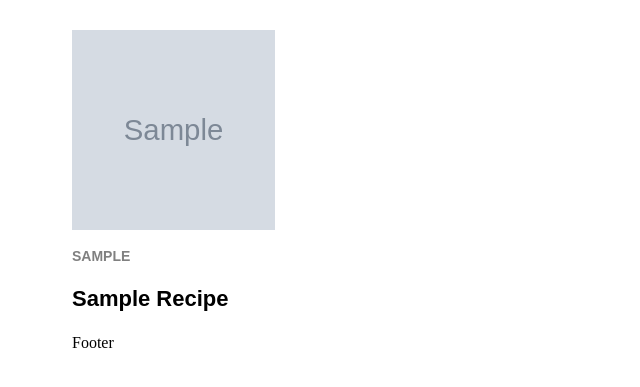
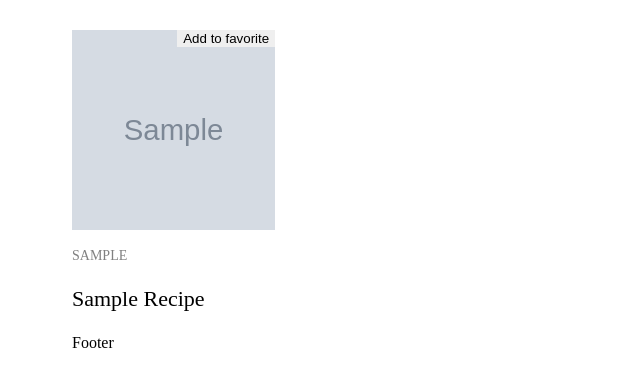
Before and after one commit to nikrenxd/recipe-site, a Django app: a page that uses meals/templates/meals/meal_recipes.html in a window 1280 px wide. Shown: the part 134-521 px from the top of the page, without its empty margins (0-640 px from the left). Run offline with Django 4.2, Linux system fonts and the light colour scheme; tables that the repository leaves empty hold one stand-in row (values such as "Sample post"); grey boxes marked "Sample" are stand-in pictures.

Commit message:
Added favorite recipes

```diff
--- a/meals/templates/meals/meal_recipes.html
+++ b/meals/templates/meals/meal_recipes.html
@@ -9,6 +9,14 @@
                 <a href="{{ meal_recipe.get_absolute_url }}">
                     <div class="meal-card-head">
                         <img class="meal-card-image" src="{{ meal_recipe.recipe_image.url }}">
+                        <a href="{% url 'recipe-favorite' meal_slug meal_recipe.slug meal_recipe.id %}">
+                            {% if meal_recipe in user.favorite_recipes.all %}
+                                <button class="btn-favorite">Remove from favorite</button>
+                            {% else %}
+                                <button class="btn-favorite">Add to favorite</button>
+                            {% endif %}
+
+                        </a>
                     </div>
 
                     <div class="meal-card-body">
--- a/recipes/urls.py
+++ b/recipes/urls.py
@@ -1,6 +1,6 @@
 from django.urls import path
 
-from .views import RecipeDetailView
+from .views import RecipeDetailView, RecipeFavoriteView
 
 urlpatterns = [
     path(
@@ -8,4 +8,9 @@
         RecipeDetailView.as_view(),
         name="recipe-detail",
     ),
+    path(
+        "add-to-favorite/<slug:meal_slug>/<slug:recipe_slug>/<int:pk>/",
+        RecipeFavoriteView.as_view(),
+        name="recipe-favorite",
+    ),
 ]
--- a/static/css/meals/meals_recipes.css
+++ b/static/css/meals/meals_recipes.css
@@ -2,6 +2,10 @@
     display: grid;
     grid-template-columns: 1fr 1fr 1fr 1fr 1fr;
     column-gap: 30px;
+}
+
+.meal-card-head {
+    position: relative;
 }
 
 .meal-card-image {
@@ -9,6 +13,14 @@
     height: 200px;
     object-fit: cover;
 
+}
+
+.btn-favorite {
+    position: absolute;
+    top: 0;
+    right: 0;
+    border: none;
+    cursor: pointer;
 }
 
 .meal-recipe-card a {
--- a/users/models.py
+++ b/users/models.py
@@ -9,7 +9,11 @@
     email = models.EmailField(max_length=155, unique=True)
     name = models.CharField(max_length=100, blank=True, null=True)
 
-    favorite_recipes = models.ManyToManyField(Recipe, blank=True)
+    favorite_recipes = models.ManyToManyField(
+        Recipe,
+        blank=True,
+        related_name="users",
+    )
 
     username = None
     first_name = None
--- a/users/templates/users/favorite_list.html
+++ b/users/templates/users/favorite_list.html
@@ -8,7 +8,7 @@
 
 
 {% if favorites %}
-    {{ amount }}
+    <p>Recipes {{ amount }}</p>
 {% else %}
     <p>You haven't saved anything yet.</p>
 {% endif %}
```
Also changed, not shown: recipes/views.py (+21 -0 lines).
